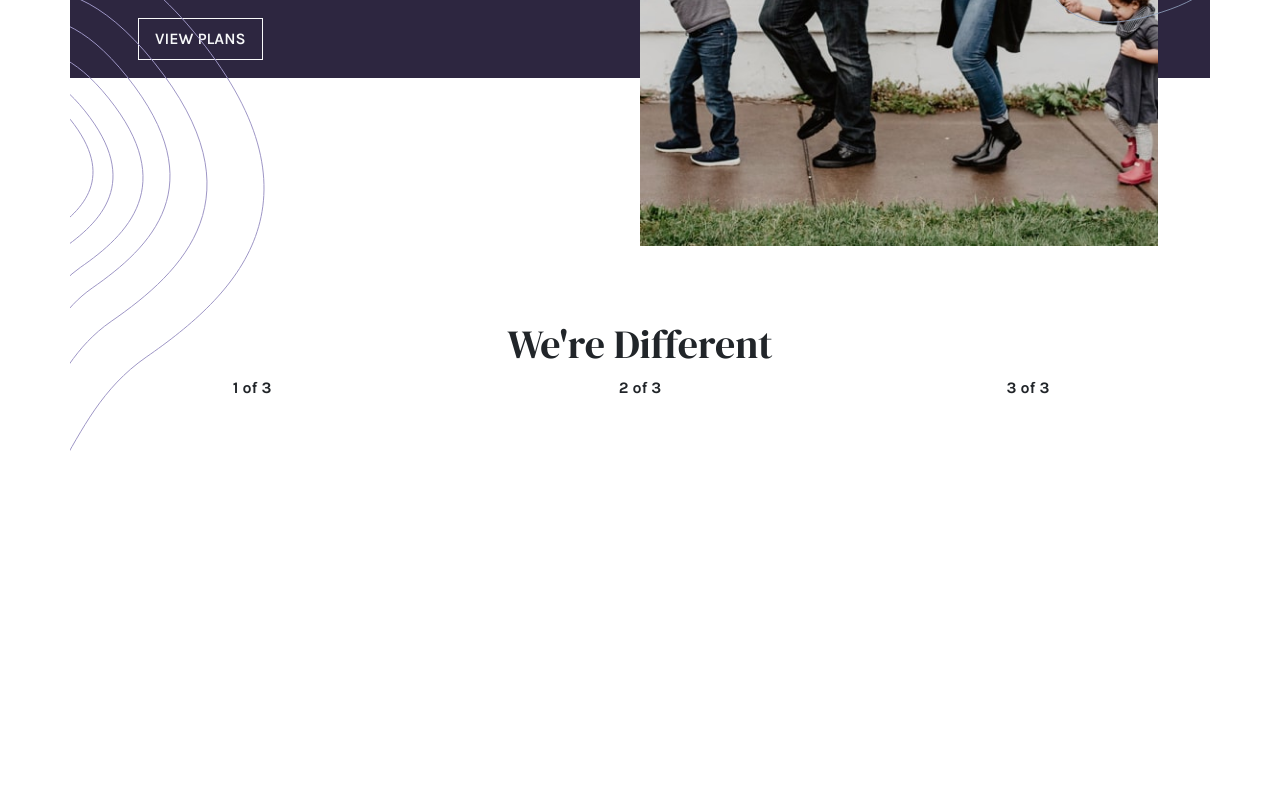
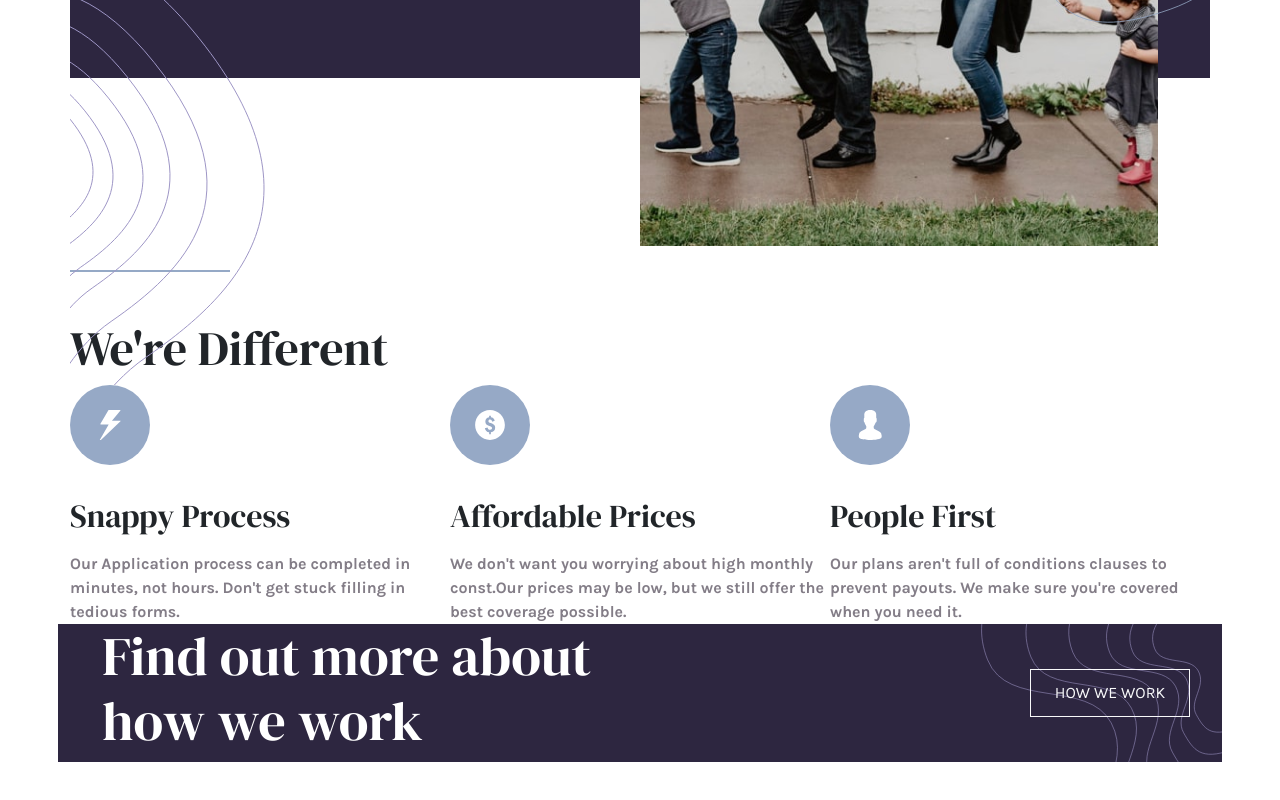
Before and after one commit to Sithu-Aung-Khant/insure-landing-page, a React (Vite) app: page / in a window 1280 px wide. Shown: the part 514-1314 px from the top of the page. Before the commit the page ends 966 px from the top, so only its background shows below. Built offline with nearby package versions, Linux system fonts and the light colour scheme; the HTML template or start-up script is replaced by a standard one.

Commit message:
refactor: Enhance About Us Component for Desktop

```diff
--- a/src/components/about-us/AboutUs.jsx
+++ b/src/components/about-us/AboutUs.jsx
@@ -3,21 +3,57 @@ import './about-us.css';
 import Container from 'react-bootstrap/Container';
 import Row from 'react-bootstrap/Row';
 import Col from 'react-bootstrap/Col';
+import Card from 'react-bootstrap/Card';
+import CardGroup from 'react-bootstrap/CardGroup';
+import Button from 'react-bootstrap/Button';
 
 const AboutUs = () => {
   return (
-    <Container className="about-us">
-      <Row>
-        <Col>
+    <Container className="about-us p-xxl-5">
+      <Row className="p-xxl-5">
+        <Col className="p-xxl-3">
           <div className="horizontal-line"></div>
           <h1>We're Different</h1>
         </Col>
       </Row>
-      <Row>
-        <Col>1 of 3</Col>
-        <Col>2 of 3</Col>
-        <Col>3 of 3</Col>
-      </Row>
+      <CardGroup className="p-xxl-5">
+        <Card>
+          <Card.Img variant="top" src="./images/icon-snappy-process.svg" />
+          <Card.Body>
+            <Card.Title>Snappy Process</Card.Title>
+            <Card.Text>
+              Our Application process can be completed in minutes, not hours.
+              Don't get stuck filling in tedious forms.
+            </Card.Text>
+          </Card.Body>
+        </Card>
+        <Card>
+          <Card.Img variant="top" src="images/icon-affordable-prices.svg" />
+          <Card.Body>
+            <Card.Title>Affordable Prices</Card.Title>
+            <Card.Text>
+              We don't want you worrying about high monthly const.Our prices may
+              be low, but we still offer the best coverage possible.
+            </Card.Text>
+          </Card.Body>
+        </Card>
+        <Card>
+          <Card.Img variant="top" src="images/icon-people-first.svg" />
+          <Card.Body>
+            <Card.Title>People First</Card.Title>
+            <Card.Text>
+              Our plans aren't full of conditions clauses to prevent payouts. We
+              make sure you're covered when you need it.
+            </Card.Text>
+          </Card.Body>
+        </Card>
+      </CardGroup>
+      <Container className=" p-xxl-5">
+        <Row className="call-to-action p-xxl-5">
+          <h1>Find out more about how we work</h1>
+          <Button variant="outline-light">HOW WE WORK</Button>
+        </Row>
+      </Container>
     </Container>
   );
 };
--- a/src/components/about-us/about-us.css
+++ b/src/components/about-us/about-us.css
@@ -1,3 +1,70 @@
 .about-us {
-  margin-top: 15rem;
+  margin-top: 12rem;
+  margin-bottom: 10rem;
 }
+
+.about-us .horizontal-line {
+  width: 10rem;
+  height: 0.1rem;
+  background-color: var(--primary-grayish-blue);
+  margin-bottom: 3rem;
+}
+
+.about-us h1 {
+  text-align: start;
+  font-size: 3rem;
+}
+
+.about-us .card {
+  text-align: start;
+  padding: 0;
+  border: none;
+}
+
+.about-us .card-body {
+  padding: 0;
+}
+
+.about-us img {
+  width: 5rem;
+  height: 5rem;
+}
+
+.about-us .card-title {
+  font-family: 'DM Serif Display', sans-serif;
+  font-size: 2rem;
+  margin: 2rem 0 1rem;
+}
+
+.about-us .card-text {
+  color: var(--neutral-grayish-violet);
+}
+
+/* Call to Action */
+.call-to-action {
+  display: flex;
+  align-items: center;
+  justify-content: space-between;
+  color: white;
+  background-image: url(../../../public/images/bg-pattern-how-we-work-desktop.svg);
+  background-repeat: no-repeat;
+  background-color: var(--primary-dark-violet);
+  background-size: auto 100%;
+  object-fit: cover;
+  background-position: right center;
+  /* padding: 25px 48px; */
+}
+
+.call-to-action h1 {
+  width: 55%;
+  margin-left: 2rem;
+  padding-right: 4rem;
+  font-size: 3.4rem;
+}
+
+.call-to-action .btn {
+  height: 3rem;
+  width: 10rem;
+  border-radius: 0;
+  margin-right: 2rem;
+}
--- a/src/components/intro/Intro.jsx
+++ b/src/components/intro/Intro.jsx
@@ -18,6 +18,7 @@ const Intro = () => {
             />
           </Col>
           <Col sm={{ order: 1, span: 6, pull: 6 }}>
+            {/* Heading, paragraph of Intro Page */}
             <Copy />
           </Col>
         </Row>
--- a/src/components/intro/copy/Copy.jsx
+++ b/src/components/intro/copy/Copy.jsx
@@ -13,7 +13,6 @@ const Copy = () => {
         expertise and technology to help you find the plan that's right for you.
         Ensure you and your loved ones are protected.
       </p>
-      {/* <Button variant="outline-light">VIEW PLANS</Button> */}
       <Button variant="outline-light">VIEW PLANS</Button>
     </div>
   );
--- a/src/components/intro/copy/copy.css
+++ b/src/components/intro/copy/copy.css
@@ -1,17 +1,18 @@
 .intro .copy {
   text-align: start;
   padding-left: 1rem;
+  padding: 0;
 }
 
 .horizontal-line {
   width: 10rem;
   height: 0.1rem;
   background-color: white;
+  margin-bottom: 2rem;
 }
 
 .copy h1 {
-  padding: 2rem 6.5rem 1rem 0;
-  margin-top: 1rem;
+  padding: 1rem 6.5rem 1rem 0;
   font-size: 3.8rem;
 }
 
```
